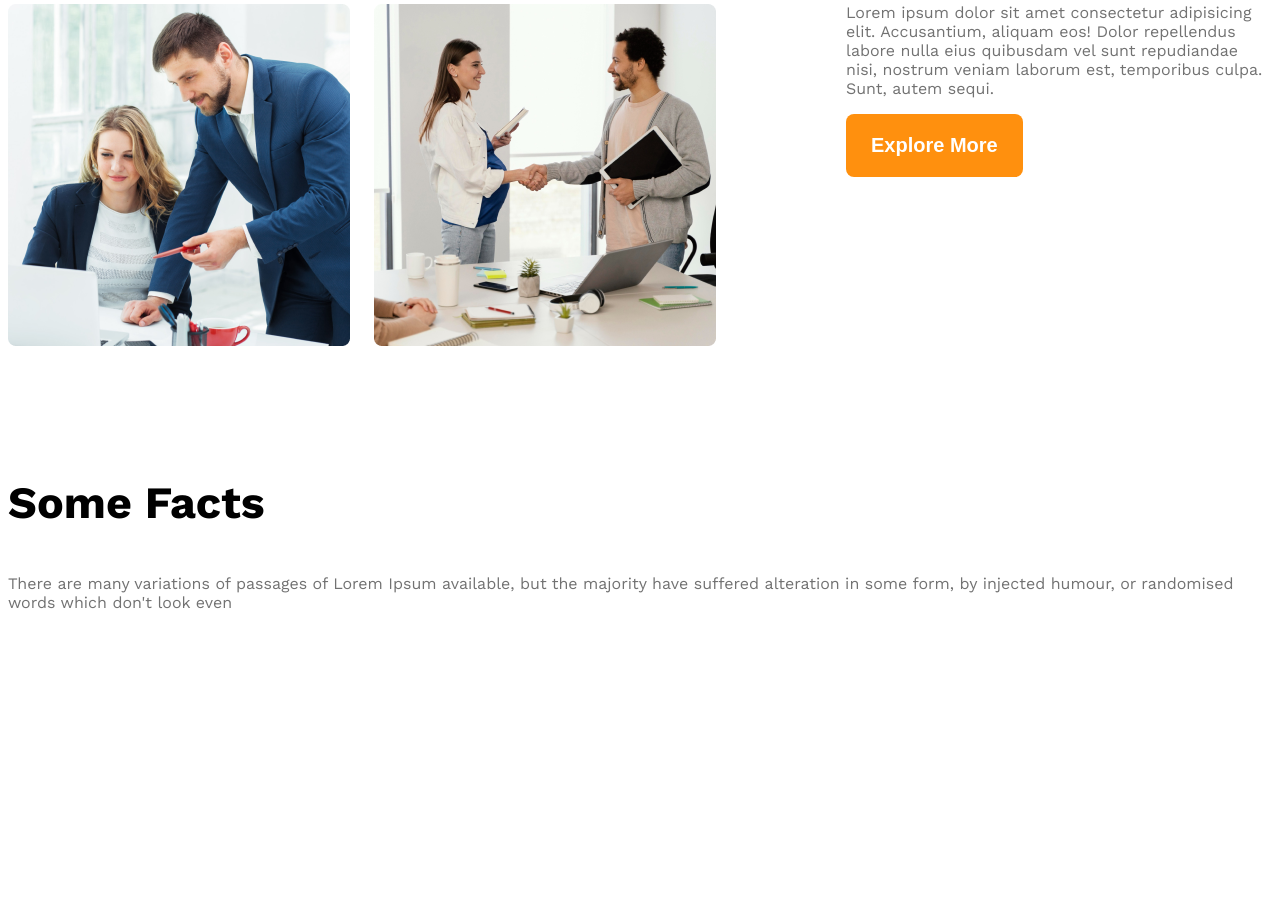
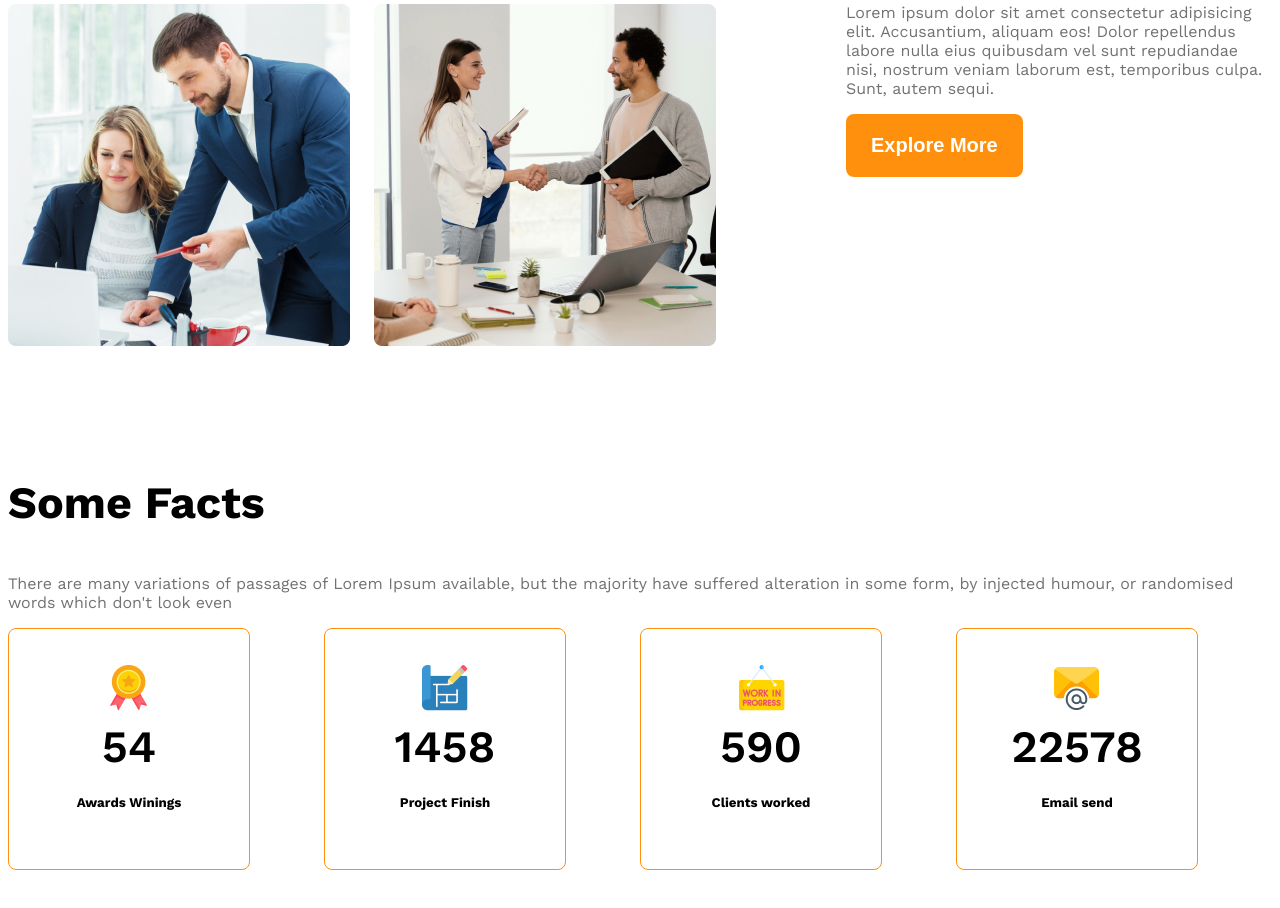
Before and after one commit to AsifAhmedAkash/g3-architects-website-practice, a plain HTML site: page index.html in a window 1280 px wide. Shown: the part 1676-2584 px from the top of the page. Drawn offline with nearby package versions, Linux system fonts and the light colour scheme.

Commit message:
vid9-6 commit

```diff
--- a/index.html
+++ b/index.html
@@ -69,25 +69,32 @@
             </p>
 
             <div class="facts-container">
-                <div class="fact">
-                    <img src="" alt="">
-                    <h4 class="fact-number"></h4>
-                    <h5 class="fact-name"></h5>
+                <div class="fact-card display-flex">
+                    <div>
+                        <img src="images/icons/ribon.png" alt="">
+                        <h4 class="fact-number">54</h4>
+                        <h5 class="fact-name">Awards Winings</h5>
+                    </div>
                 </div>
-                <div class="fact">
-                    <img src="" alt="">
-                    <h4 class="fact-number"></h4>
-                    <h5 class="fact-name"></h5>
+                <div class="fact-card display-flex">
+                    <div>
+                        <img src="images/icons/projects.png" alt="">
+                        <h4 class="fact-number">1458</h4>
+                        <h5 class="fact-name">Project Finish</h5>
+                    </div>
                 </div>
-                <div class="fact">
-                    <img src="" alt="">
-                    <h4 class="fact-number"></h4>
-                    <h5 class="fact-name"></h5>
+                <div class="fact-card display-flex">
+                    <div><img src="images/icons/customers.png" alt="">
+                        <h4 class="fact-number">590</h4>
+                        <h5 class="fact-name">Clients worked</h5>
+                    </div>
                 </div>
-                <div class="fact">
-                    <img src="" alt="">
-                    <h4 class="fact-number"></h4>
-                    <h5 class="fact-name"></h5>
+                <div class="fact-card display-flex">
+                    <div>
+                        <img src="images/icons/email.png" alt="">
+                        <h4 class="fact-number">22578</h4>
+                        <h5 class="fact-name">Email send</h5>
+                    </div>
                 </div>
             </div>
 
--- a/styles/styles.css
+++ b/styles/styles.css
@@ -138,6 +138,39 @@ main {
     font-weight: 500;
 }
 
+
+/* some facts */
+
+.facts-container {
+    display: grid;
+    grid-template-columns: repeat(4, 1fr);
+}
+
+.fact-card {
+    border: 1px solid #ff900e;
+    width: 240px;
+    height: 240px;
+    border-radius: 8px;
+    align-items: center;
+    justify-content: center;
+    text-align: center;
+}
+
+.fact-number {
+    font-size: 2.8rem;
+    font-weight: 600;
+    margin-top: 5px;
+    margin-bottom: 10px;
+}
+
+.facts-name {
+    font-size: 1.25rem;
+    font-weight: 600;
+    margin-top: 10px;
+}
+
+
+
 /* responsive media query  */
 @media screen and (max-width: 576px) {
 
```
